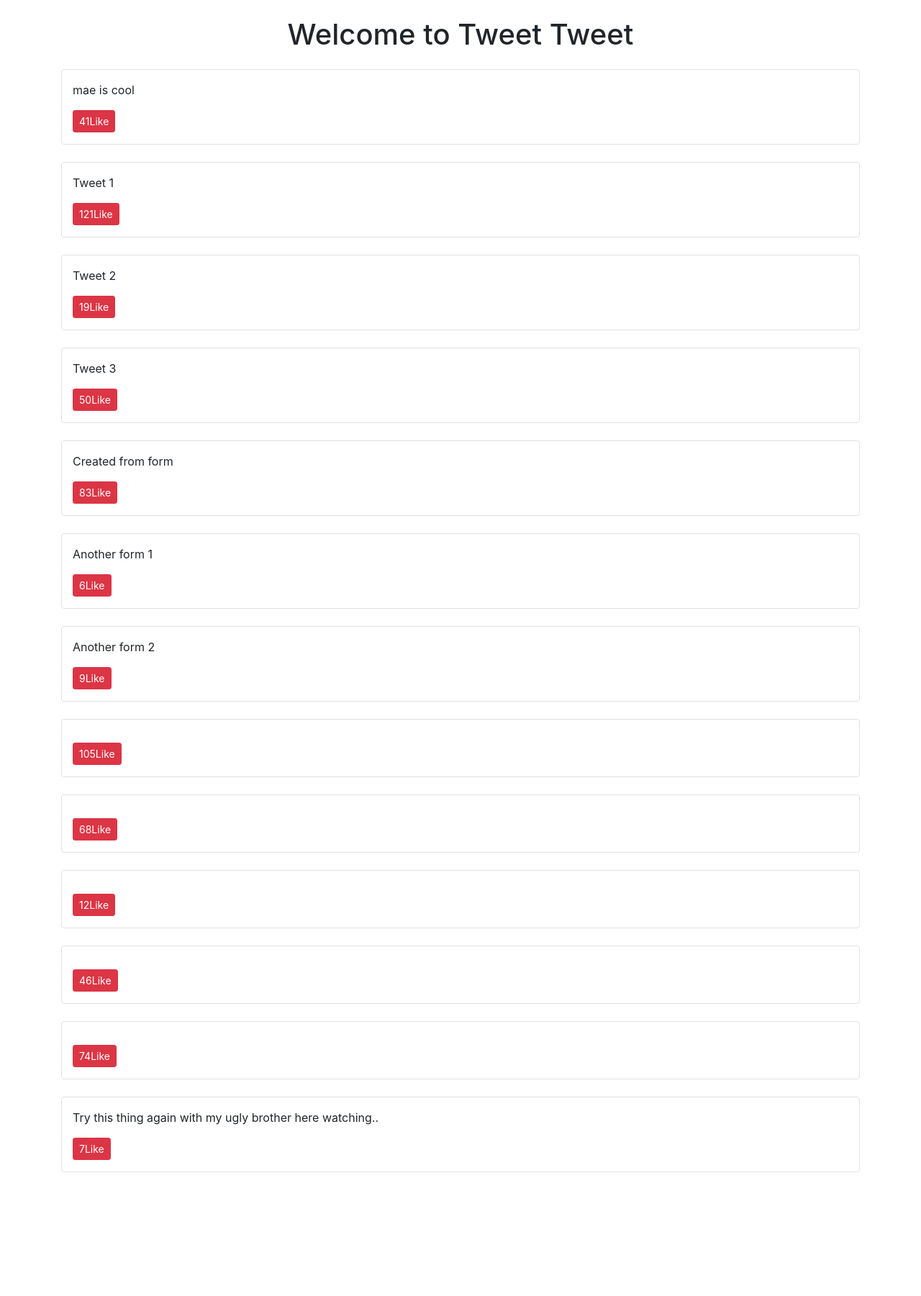
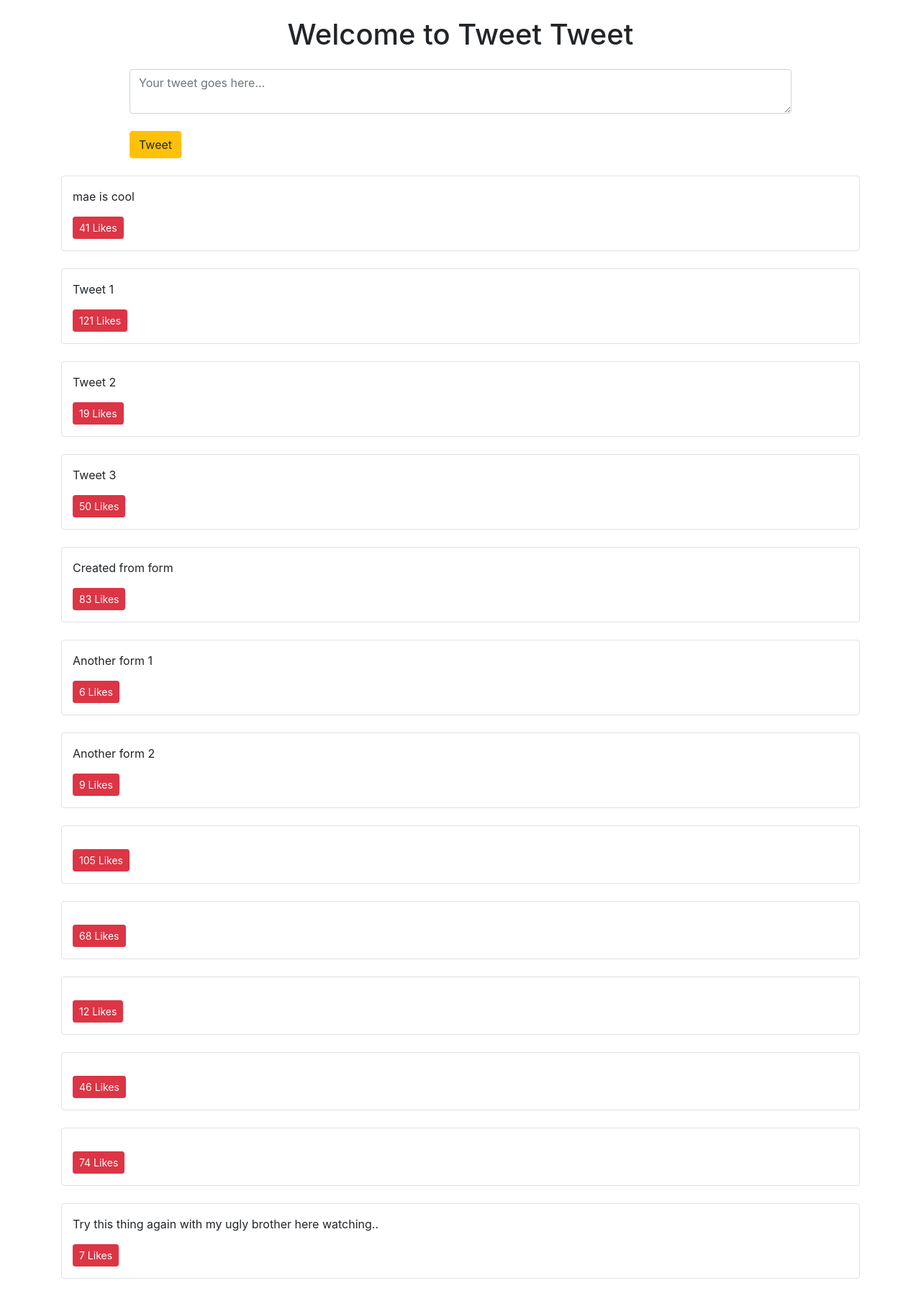
Before and after one commit to maecana/mc_django_project, a Django app: page /tweet_tweet/ in a window 1280 px wide. Shown: the part 56-1857 px from the top of the page at 72% size. Before the commit the page ends 1685 px from the top, so only its background shows below. Run offline with Django 3.2, Linux system fonts and the light colour scheme; data comes from the database, SQL or seed files in the repository; both versions use the stored data as it was after the commit; some libraries are stand-ins or nearby versions.

Commit message:
Added in Form via Model, and Form in  Hand

```diff
--- /dev/null
+++ b/django_apps/templates/tweet_tweet/components/form.html
@@ -0,0 +1,4 @@
+<form method="POST"> {% csrf_token %}
+    {{ form.as_p }}
+    <button class='btn btn-secondary'>Submit</button>
+</form>
--- a/django_apps/templates/tweet_tweet/pages/index.html
+++ b/django_apps/templates/tweet_tweet/pages/index.html
@@ -3,7 +3,18 @@
 {% block head_title %}Home{% endblock head_title %}
 
 {% block content %}
-<div class='text-center mb-4'><h1>Welcome to Tweet Tweet</h1></div>
+<div class="text-center mb-4"><h1>Welcome to Tweet Tweet</h1></div>
+
+<div class="row">
+    <div class="col-md-10 mx-auto mb-4 col-10">
+        <form class="form" method="POST" action="tweets/create/"> {% csrf_token %}
+            <input type="hidden" value="/" name="next" />
+            <textarea class="form-control" name="content" placeholder="Your tweet goes here..."></textarea>
+            <button type="submit" class="mt-4 btn btn-warning">Tweet</button>
+        </form>
+    </div>
+</div>
+
 <div id='tweets'>Loading...</div>
 
 <script type="text/javascript">
@@ -40,7 +51,7 @@
 
     likeBtn = (tweet) => {
         let btn =
-        `<button class='btn btn-danger btn-sm' id="like-${tweet.id}">${tweet.likes}Like</button>`
+        `<button class='btn btn-danger btn-sm' id="like-${tweet.id}">${tweet.likes} Likes</button>`
 
         return btn
     }
--- a/django_apps/tweet_tweet/urls.py
+++ b/django_apps/tweet_tweet/urls.py
@@ -7,8 +7,10 @@ app_name = 'tweet_tweet'
 urlpatterns = [
     # ex: /tweet_tweet/
     path('', views.index, name='index'),
-    # ex: /tweet_tweet/tweets/1
+    # ex: /tweet_tweet/tweets/1/
     path('tweets/<int:tweet_id>/', views.tweet_detail_view, name='detail'),
     # ex: /tweet_tweet/
     path('tweets/', views.tweet_list_view, name='list'),
+    # ex: /tweet_tweet/tweets/create/
+    path('tweets/create/', views.tweet_create_view, name='create')
 ]
--- a/django_apps/tweet_tweet/views.py
+++ b/django_apps/tweet_tweet/views.py
@@ -1,13 +1,23 @@
 import random
 
-from django.shortcuts import render, get_object_or_404
-from django.http import JsonResponse
+from django.shortcuts import render, get_object_or_404, reverse
+from django.http import JsonResponse, HttpResponseRedirect
 
+from .forms import FormTweet
 from .models import Tweet
 
 # index view
 def index(request, *args, **kwargs):
     return render(request, 'tweet_tweet/pages/index.html', context={}, status=200)
+
+# tweet create view
+def tweet_create_view(request, *args, **kwargs):
+    form = FormTweet(request.POST or None)
+    if form.is_valid():
+        obj = form.save(commit=False)
+        obj.save()
+        form = FormTweet()
+    return HttpResponseRedirect(reverse('tweet_tweet:index'))
 
 # tweet list view
 def tweet_list_view(request, *args, **kwargs):
```
Also changed, not shown: django_apps/tweet_tweet/forms.py (+8 -0 lines), django_apps/db.sqlite3.
